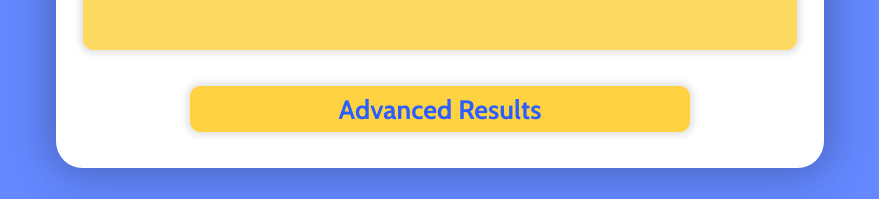
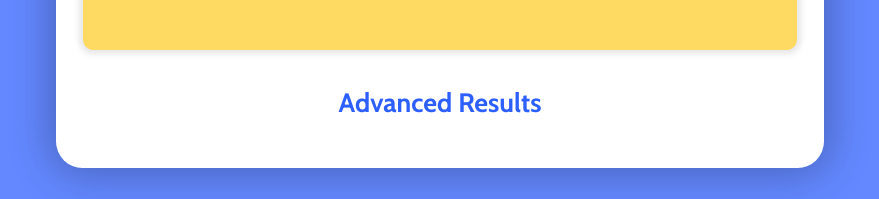
Before and after one commit to deybyr647/CN-Hackathon, a website: page client/index.html in a window 1280 px wide. In both pictures the pointer is over the element "Advanced Results". Shown: the part 601-800 px from the top of the page, without its empty margins (200-1079 px from the left). Drawn offline with nearby package versions, Linux system fonts and the light colour scheme.

Commit message:
Main Page hover fix

```diff
--- a/client/moodcam.css
+++ b/client/moodcam.css
@@ -165,20 +165,7 @@ body {
 }
 
 .advance h1:hover {
-    color: #2b5efc;
-	margin-left: 15%;
-	margin-right: 15%;
-	text-align: center;
-	padding-top: 5pt;
-	padding-bottom: 5pt;
-	background-color: #FFDA63;
-	border-radius: 8pt;
-	box-shadow: 0 0 5pt 3pt rgba(0, 0, 0, 0.1);
-	transition: background 0.3s linear;
-}
-
-.advance h1:hover {
-	background: #ffd242;
+	color: #2d5ffc;
 }
 
 .status {
```
